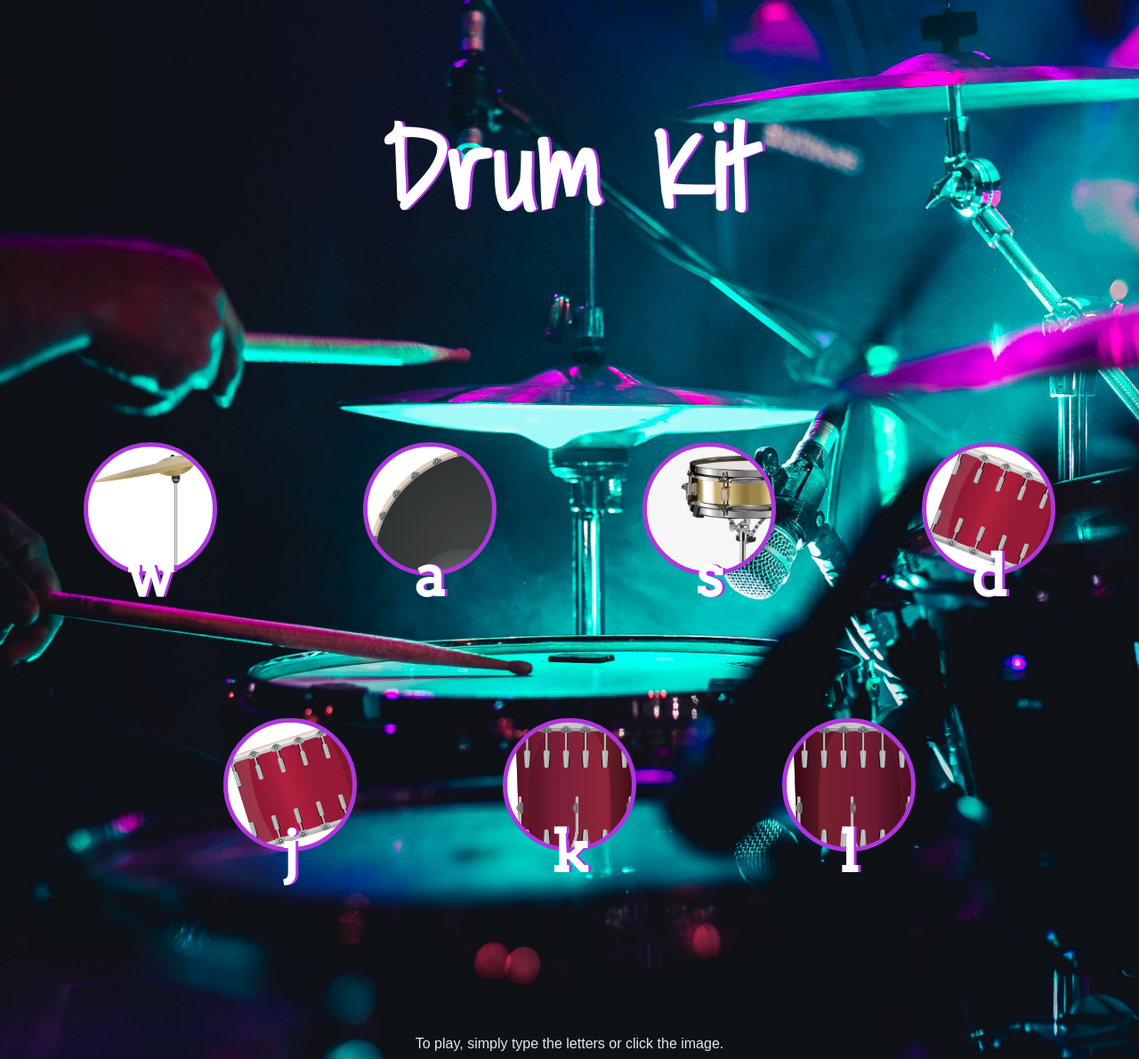
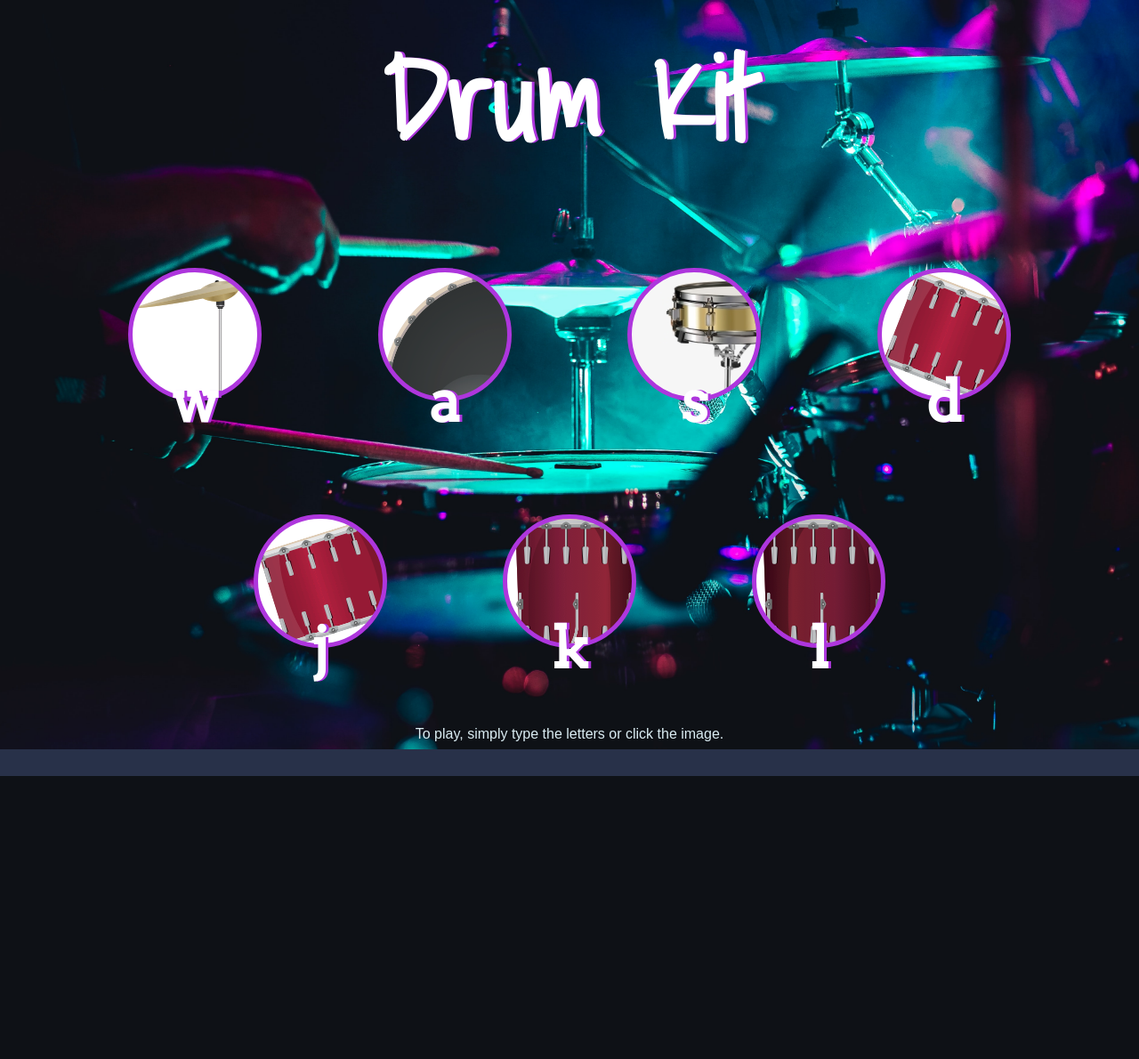
Before and after one commit to Z-Hughes/Drum-Kit, a PHP site: page / in a window 1280 px wide. Shown: the whole page at 89% size. After the commit the page ends 872 px from the top, so only its background shows below. Run offline with PHP 8.4, Linux system fonts and the light colour scheme; some web fonts are replaced.

Commit message:
minor layout changes

```diff
--- a/styles.css
+++ b/styles.css
@@ -15,6 +15,7 @@ h1 {
   color: white;
   font-family: 'Shadows Into Light', cursive;
   text-shadow: 3px 0 rgb(174, 54, 221);
+  margin: 0;
 
 
 }
@@ -54,22 +55,22 @@ background-image: url("images/tom4.png");
 }
 
 .set {
-  margin: 10% auto;
+  margin: 2% auto;
 }
 
-.game-over {
+/* .game-over {
   background-color: red;
   opacity: 0.8;
-}
+} */
 
 .pressed {
   box-shadow: 0 3px 4px 0 #DBEDF3;
   opacity: 0.5;
 }
-
+/*
 .red {
   color: red;
-}
+} */
 
 .drum {
   outline: none;
@@ -85,6 +86,6 @@ background-image: url("images/tom4.png");
   width: 150px;
   height: 150px;
   text-align: center;
-  margin: 80px;
+  margin: 5% 5%;
   background-color: white;
 }
```
